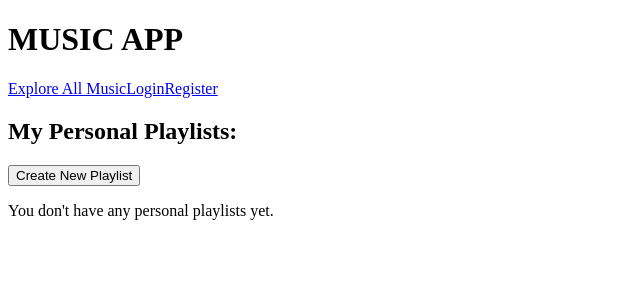
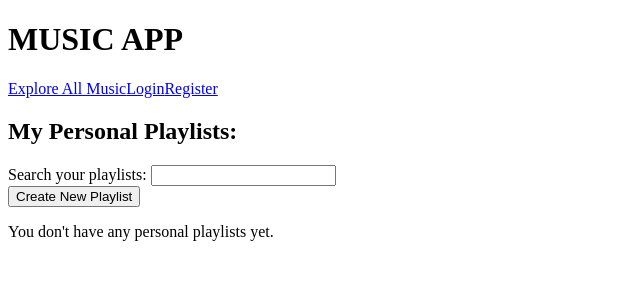
Before and after one commit to plots-TH/music_app, a React (Vite) app in the folder music_app-fe/: page /account in a window 1280 px wide. Shown: the top 300 px of the page, without its empty margins (0-640 px from the left). Built offline with nearby package versions, Linux system fonts and the light colour scheme.

Commit message:
added searchbar to filter personalPlaylists on the account page

```diff
--- a/music_app-fe/src/components/Account.jsx
+++ b/music_app-fe/src/components/Account.jsx
@@ -4,6 +4,7 @@ import PersonalPlaylistCardList from "./PersonalPlaylistCardList";
 
 function Account({ userToken }) {
   const [personalPlaylists, setPersonalPlaylists] = useState([]);
+  const [displayedPlaylists, setDisplayedPlaylists] = useState([]);
   const [loading, setLoading] = useState(true);
   const [error, setError] = useState(null);
 
@@ -19,6 +20,7 @@ function Account({ userToken }) {
           // Assume the response format is { personalPlaylists: [...] }
           console.log("GET /personalPlaylists response:", res.data);
           setPersonalPlaylists(res.data.personalPlaylists);
+          setDisplayedPlaylists(res.data.personalPlaylists);
           setLoading(false);
         })
         .catch((err) => {
@@ -64,6 +66,12 @@ function Account({ userToken }) {
         playlist.id === playlistId ? { ...playlist, title: newTitle } : playlist
       )
     );
+
+    setDisplayedPlaylists((prev) =>
+      prev.map((playlist) =>
+        playlist.id === playlistId ? { ...playlist, title: newTitle } : playlist
+      )
+    );
   };
 
   // this callback function will be passed down to personalPlaylistCard so children can update the list in-place optimistically, avoiding a page refresh
@@ -80,27 +88,55 @@ function Account({ userToken }) {
             }
       )
     );
+
+    setDisplayedPlaylists((prev) =>
+      prev.map((playlist) =>
+        playlist.id !== playlistId
+          ? playlist
+          : {
+              ...playlist,
+              tracks: playlist.tracks.filter(
+                (track) => track.track_id !== trackId
+              ),
+            }
+      )
+    );
   };
 
-  // callback function for deleting a personal playlist
+  // callback function for deleting an entire personal playlist
   const handleDeletePlaylist = (playlistId) => {
     setPersonalPlaylists((prev) =>
       // SET the personalPlaylists state variable to a new version that consists ONLY of playlists that do NOT match the playlist ID of the passed in parameter(playlistId)
       prev.filter((playlist) => playlist.id !== playlistId)
     );
+
+    setDisplayedPlaylists((prev) =>
+      prev.filter((playlist) => playlist.id !== playlistId)
+    );
   };
 
-  // console.log(personalPlaylists[1].tracks[0].track_title);
+  // handler function "function expression" to filter displayed playlist titles based on the value within searchbar input field:
+  const handlePersonalPlaylistSearch = (event) => {
+    const searchInput = event.target.value.toLowerCase();
+    const searchResults = personalPlaylists.filter((playlist) =>
+      playlist.title.toLowerCase().includes(searchInput)
+    );
+    setDisplayedPlaylists(searchResults);
+  };
 
   return (
     <div>
       <h2>My Personal Playlists:</h2>
+      <div>
+        Search your playlists:{" "}
+        <input type="text" onChange={handlePersonalPlaylistSearch} />
+      </div>
       <button onClick={handleCreatePlaylist}>Create New Playlist</button>
       {loading && <p>Loading your playlists...</p>}
       {error && <p style={{ color: "red" }}>{error}</p>}
-      {personalPlaylists && personalPlaylists.length > 0 ? (
+      {displayedPlaylists && displayedPlaylists.length > 0 ? (
         <PersonalPlaylistCardList
-          personalPlaylists={personalPlaylists}
+          personalPlaylists={displayedPlaylists}
           userToken={userToken}
           onUpdateTitle={handleUpdateTitle}
           onRemoveTrack={handleRemoveTrack}
```
